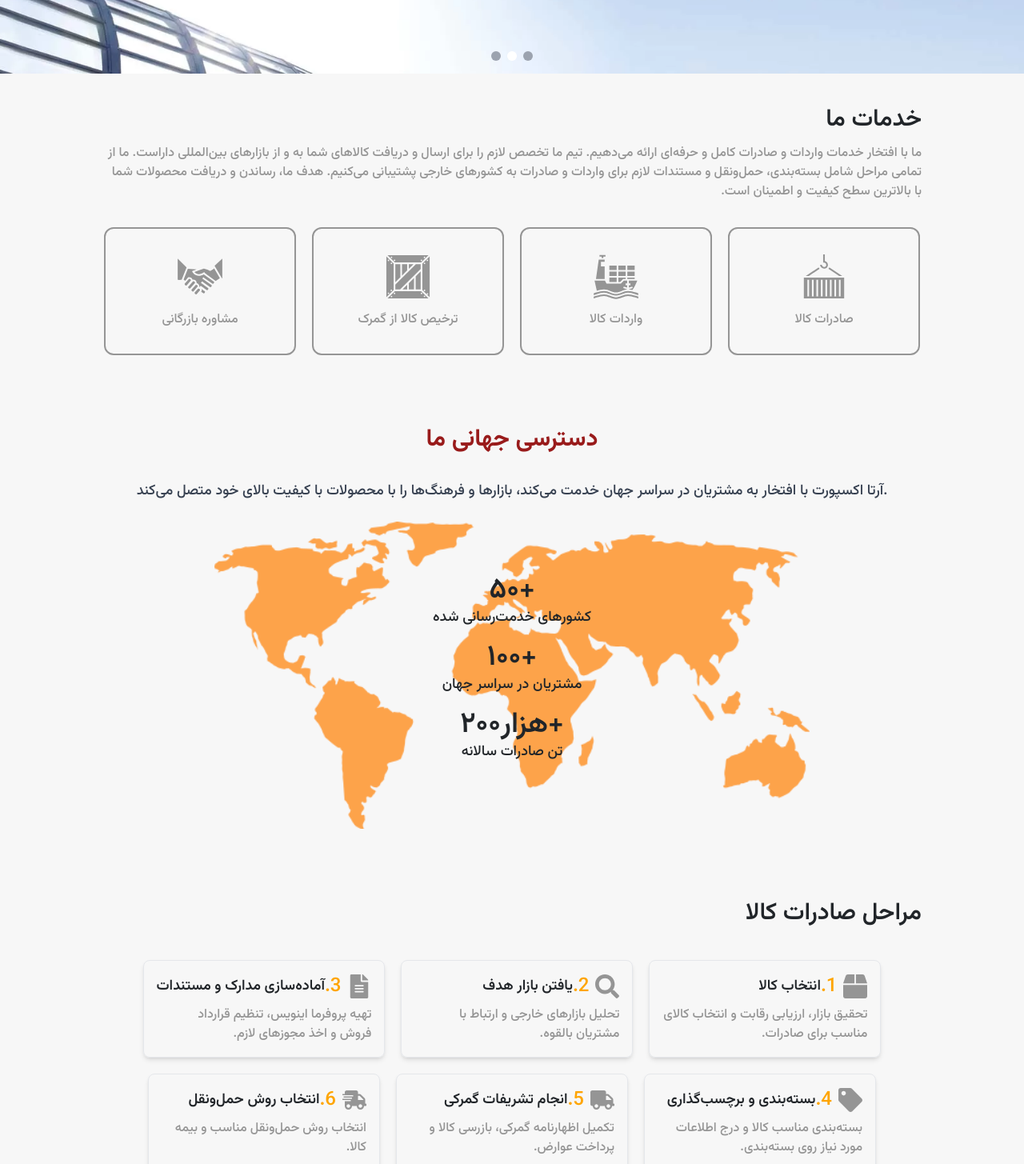
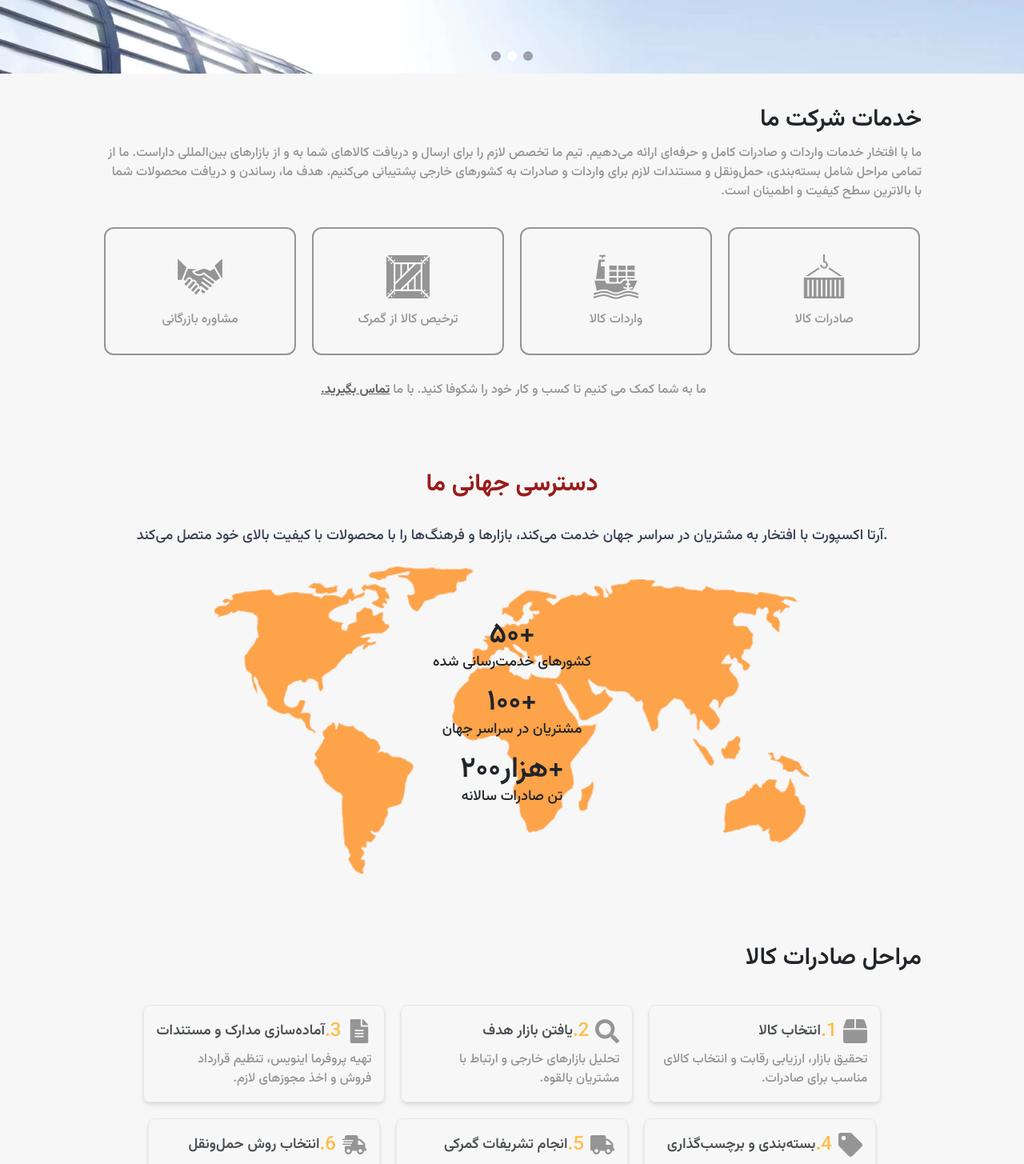
Before and after one commit to MianajiAli/arta-export, a Next.js app: page / in a window 1280 px wide. Shown: the part 420-1875 px from the top of the page at 80% size. Built offline with nearby package versions, Linux system fonts and the light colour scheme.

Commit message:
improve ui

```diff
--- a/components/ExportProcess.js
+++ b/components/ExportProcess.js
@@ -53,8 +53,8 @@ const ExportProcess = () => {
                     <li key={index} className="w-68  p-4 border rounded-lg shadow-md">
                         <div className="flex items-center mb-2">
                             <span className="text-3xl ml-2">{step.icon}</span>
-                            <span className="text-2xl text-primary">{index + 1}.</span>
-                            <h3 className="text-text1 text-lg font-semibold">{step.title}</h3>
+                            <span className="text-2xl text-primary/70">{index + 1}.</span>
+                            <h3 className="text-text1/80 text-lg font-semibold">{step.title}</h3>
                         </div>
                         <p className="text-text2 w-64">{step.description}</p>
                     </li>
--- a/components/Service.js
+++ b/components/Service.js
@@ -4,7 +4,7 @@ import ServiceCard from './ServiceCard';  // Import the ServiceCard component
 const About = () => {
     return (
         <div className="px-[10%] flex flex-col gap-3" dir="rtl">
-            <h2 className="text-text1">خدمات ما</h2>
+            <h2 className="text-text1">خدمات شرکت ما</h2>
             <p className="text-text2">
                 ما با افتخار خدمات واردات و صادرات کامل و حرفه‌ای ارائه می‌دهیم.
                 تیم ما تخصص لازم را برای ارسال و دریافت کالاهای شما به و از بازارهای بین‌المللی داراست.
@@ -29,7 +29,13 @@ const About = () => {
                     description="مشاوره بازرگانی"
                 />
             </div>
+            <p className="text-text2 w-full text-center mt-5    ">
 
+                ما به شما کمک می کنیم تا کسب و کار خود را شکوفا کنید. با ما
+                <b className="underline mx-1 text-text1/70 cursor-pointer">
+                    تماس بگیرید.
+                </b>
+            </p>
         </div>
     );
 };
```
